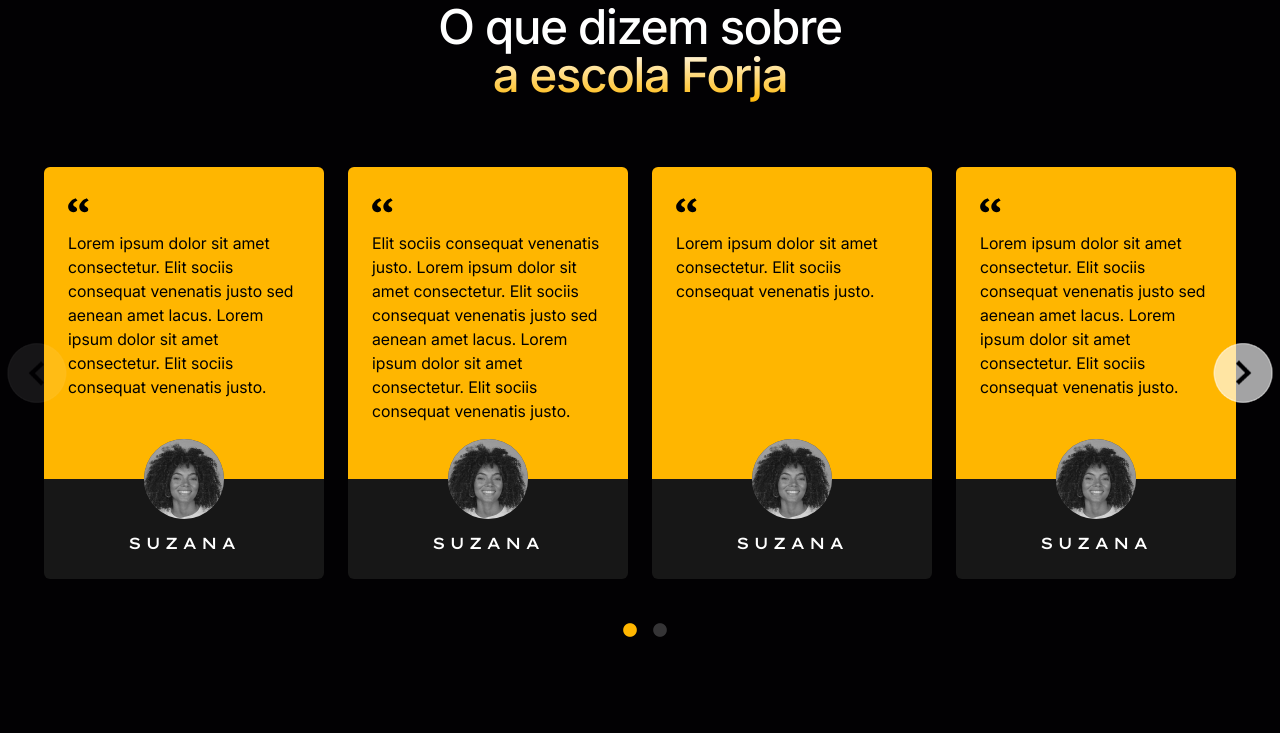
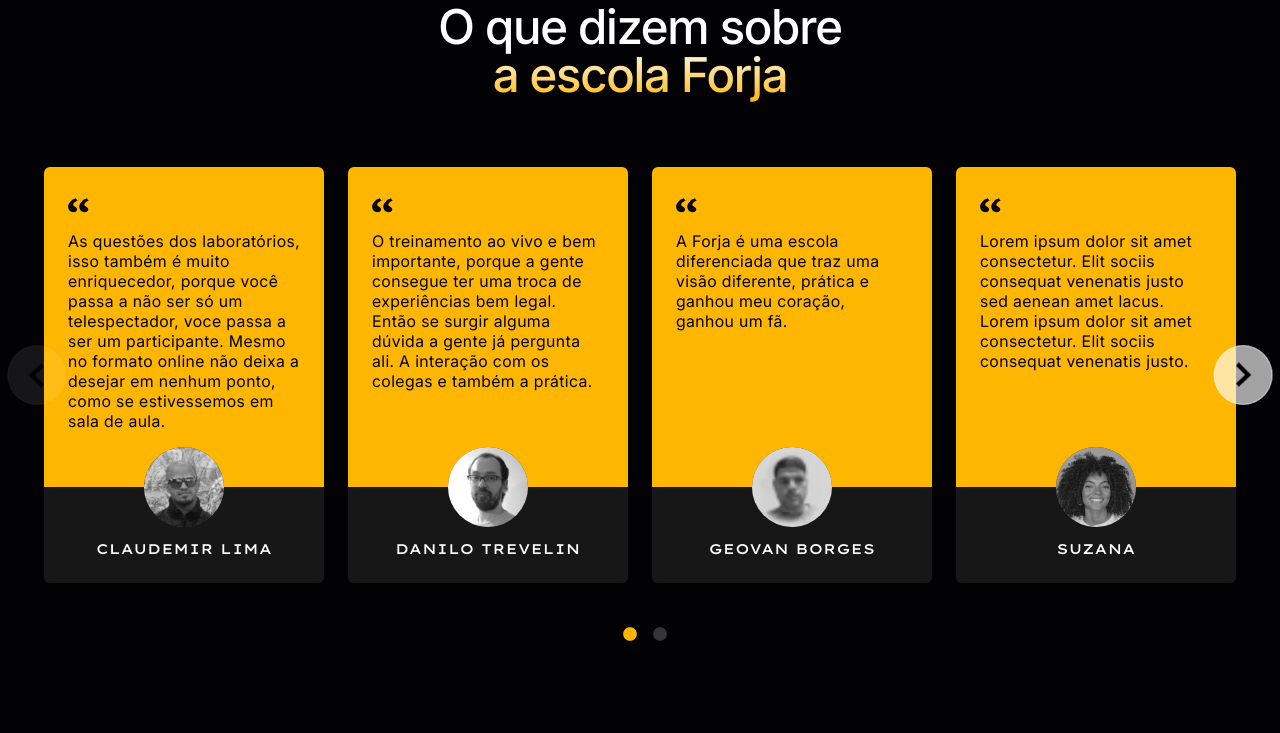
Before and after one commit to gabrielbrasiln/forja-landing, a website: page docs/index.html in a window 1280 px wide. Shown: the part 3433-4166 px from the top of the page. Drawn offline with Linux system fonts and the light colour scheme.

Commit message:
Depoimentos adicionados

```diff
--- a/docs/index.html
+++ b/docs/index.html
@@ -617,23 +617,23 @@
     <div class="testimonial-slick my-14 opacity-0 intersect:animate-fade animate-once animate-delay-300 intersect-once intersect-half" >
 
       <!-- Depoimento 1 -->
-      <div class="hover:scale-105 transition duration-300 p-3 group !flex flex-col !flex flex-col">
+      <div class="hover:scale-105 transition duration-300 p-3 group !flex flex-col">
         <div class="bg-primary flex flex-col rounded-t-md p-6 grow">
           <div class="h-7 flex justify-between items-center mb-3">
             <img src="img/icon-quote.svg" alt="">
           </div>
 
-          <p class="text-black text-md pb-8">
-            Lorem ipsum dolor sit amet consectetur. Elit sociis consequat venenatis justo sed aenean amet lacus. Lorem ipsum dolor sit amet consectetur. Elit sociis consequat venenatis justo.
+          <p class="text-black text-md pb-8 leading-5 tracking-wide">
+            As questões dos laboratórios, isso também é muito enriquecedor, porque você passa a não ser só um telespectador, voce passa a ser um participante. Mesmo no formato online não deixa a desejar em nenhum ponto, como se estivessemos em sala de aula.
           </p>
         </div>
 
         <div class="bg-neutral-900 rounded-b-md flex flex-col items-center pb-6">
           <div class="w-20 h-20 bg-neutral-700 rounded-full overflow-hidden -mt-10 mb-3 saturate-0 group-hover:saturate-100 transition duration-300">
-            <img src="img/testimonial-01.jpg" alt="Foto de ">
+            <img src="img/depoimentos/photo-clauemir-lima.jpg" alt="Foto de Claudemir Lima">
           </div>
-          <p class="text-white uppercase font-name tracking-widest">
-            Suzana
+          <p class="text-white uppercase font-name text-center px-3 tracking-wide text-sm">
+            Claudemir Lima
           </p>
         </div>
       </div>
@@ -645,39 +645,40 @@
             <img src="img/icon-quote.svg" alt="">
           </div>
 
-          <p class="text-black text-md pb-8">
-            Elit sociis consequat venenatis justo. Lorem ipsum dolor sit amet consectetur. Elit sociis consequat venenatis justo sed aenean amet lacus. Lorem ipsum dolor sit amet consectetur. Elit sociis consequat venenatis justo.
+          <p class="text-black text-md pb-8 leading-5 tracking-wide">
+            O treinamento ao vivo e bem importante, porque a gente consegue ter uma troca de experiências bem legal. Então se surgir alguma dúvida a gente já pergunta ali. A interação com os colegas e também a prática.
           </p>
         </div>
 
         <div class="bg-neutral-900 rounded-b-md flex flex-col items-center pb-6">
           <div class="w-20 h-20 bg-neutral-700 rounded-full overflow-hidden -mt-10 mb-3 saturate-0 group-hover:saturate-100 transition duration-300">
-            <img src="img/testimonial-01.jpg" alt="Foto de ">
+            <img src="img/depoimentos/photo-danilo-trevelin.jpg" alt="Foto de Danilo Trevelin">
           </div>
-          <p class="text-white uppercase font-name tracking-widest">
-            Suzana
+          <p class="text-white uppercase font-name text-center px-3 tracking-wide text-sm">
+            Danilo Trevelin
           </p>
         </div>
       </div>
 
       <!-- Depoimento 3 -->
-      <div class="hover:scale-105 transition duration-300 p-3 group !flex flex-col">
+
+      <div class="hover:scale-105 transition duration-300 p-3 group !flex flex-col !flex flex-col">
         <div class="bg-primary flex flex-col rounded-t-md p-6 grow">
           <div class="h-7 flex justify-between items-center mb-3">
             <img src="img/icon-quote.svg" alt="">
           </div>
 
-          <p class="text-black text-md pb-8">
-            Lorem ipsum dolor sit amet consectetur. Elit sociis consequat venenatis justo.
+          <p class="text-black text-md pb-8 leading-5 tracking-wide">
+            A Forja é uma escola diferenciada que traz uma visão diferente, prática e ganhou meu coração, ganhou um fã.
           </p>
         </div>
 
         <div class="bg-neutral-900 rounded-b-md flex flex-col items-center pb-6">
           <div class="w-20 h-20 bg-neutral-700 rounded-full overflow-hidden -mt-10 mb-3 saturate-0 group-hover:saturate-100 transition duration-300">
-            <img src="img/testimonial-01.jpg" alt="Foto de ">
+            <img src="img/depoimentos/photo-geovan-borges.jpg" alt="Foto de Geovan Borges">
           </div>
-          <p class="text-white uppercase font-name tracking-widest">
-            Suzana
+          <p class="text-white uppercase font-name text-center px-3 tracking-wide text-sm">
+            Geovan Borges
           </p>
         </div>
       </div>
@@ -689,7 +690,7 @@
             <img src="img/icon-quote.svg" alt="">
           </div>
 
-          <p class="text-black text-md pb-8">
+          <p class="text-black text-md pb-8 leading-5 tracking-wide">
             Lorem ipsum dolor sit amet consectetur. Elit sociis consequat venenatis justo sed aenean amet lacus. Lorem ipsum dolor sit amet consectetur. Elit sociis consequat venenatis justo.
           </p>
         </div>
@@ -698,7 +699,7 @@
           <div class="w-20 h-20 bg-neutral-700 rounded-full overflow-hidden -mt-10 mb-3 saturate-0 group-hover:saturate-100 transition duration-300">
             <img src="img/testimonial-01.jpg" alt="Foto de ">
           </div>
-          <p class="text-white uppercase font-name tracking-widest">
+          <p class="text-white uppercase font-name text-center px-3 tracking-wide text-sm">
             Suzana
           </p>
         </div>
@@ -711,7 +712,7 @@
             <img src="img/icon-quote.svg" alt="">
           </div>
 
-          <p class="text-black text-md pb-8">
+          <p class="text-black text-md pb-8 leading-5 tracking-wide">
             Lorem ipsum dolor sit amet consectetur. Elit sociis consequat venenatis justo sed aenean amet lacus. Lorem ipsum dolor sit amet consectetur. Elit sociis consequat venenatis justo.
           </p>
         </div>
@@ -720,7 +721,7 @@
           <div class="w-20 h-20 bg-neutral-700 rounded-full overflow-hidden -mt-10 mb-3 saturate-0 group-hover:saturate-100 transition duration-300">
             <img src="img/testimonial-01.jpg" alt="Foto de ">
           </div>
-          <p class="text-white uppercase font-name tracking-widest">
+          <p class="text-white uppercase font-name text-center px-3 tracking-wide text-sm">
             Suzana
           </p>
         </div>
--- a/tailwind.config.js
+++ b/tailwind.config.js
@@ -18,9 +18,6 @@
       backgroundImage: {
         'hero': "url('./img/bg-hero.jpg')",
       },
-      letterSpacing: {
-        widest: '.25em',
-      }
     },
   },
   plugins: [
```
Also changed, not shown: docs/img/depoimentos/photo-clauemir-lima.jpg (added), docs/img/depoimentos/photo-danilo-trevelin.jpg (added), docs/img/depoimentos/photo-geovan-borges.jpg (added), docs/img/profile-01.png (deleted), docs/img/profile-02.png (deleted), docs/img/profile-03.png (deleted), docs/img/profile-04.png (deleted), docs/img/profile-05.png (deleted), docs/img/profile-06.png (deleted), docs/img/profile-07.png (deleted), docs/img/profile-08.png (deleted), docs/output.css.
